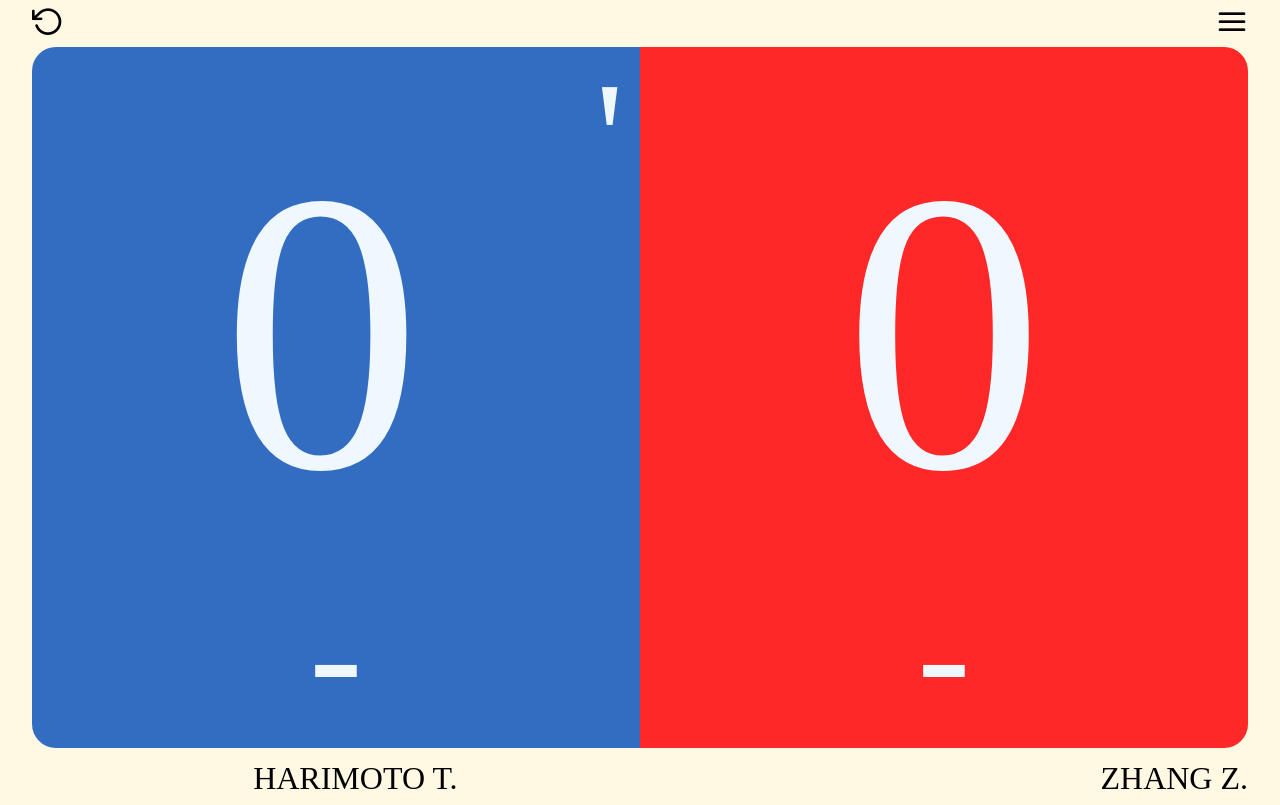
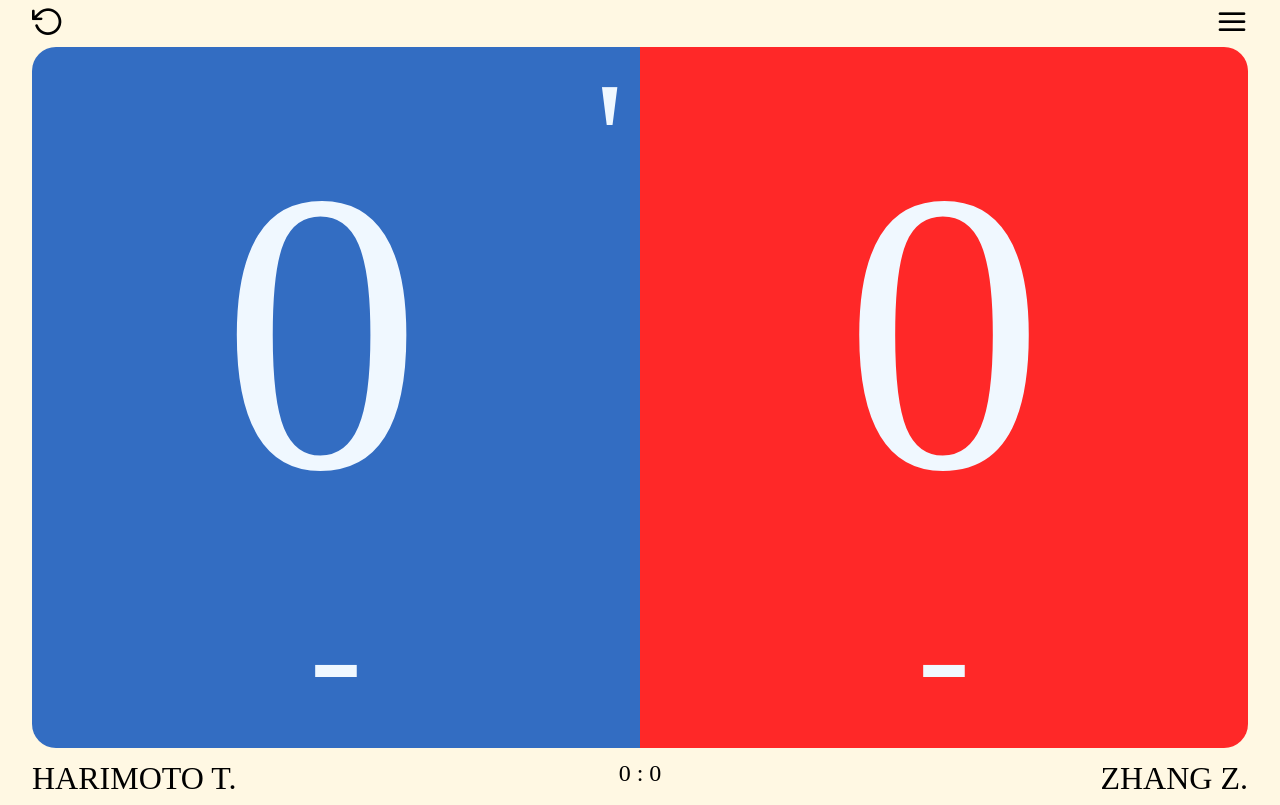
Before and after one commit to mayamalakova/score-counter, a Vue app: page / in a window 1280 px wide. Built offline with nearby package versions, Linux system fonts and the light colour scheme.

Commit message:
remove the next game and finish buttons for now

```diff
--- a/src/components/score-footer.vue
+++ b/src/components/score-footer.vue
@@ -8,7 +8,7 @@
       placeholder="Player name"
       @input="$emit('update:playerLeft', $event.target.value)">
 
-    <div v-if="!editMode" class="player-name">{{playerLeft}}</div>
+    <div v-if="!editMode" class="player-name left">{{playerLeft}}</div>
 
     <!--<a href="#" v-if="matchWinner" @click="finishMatch" >Finish match</a>-->
 
@@ -16,7 +16,10 @@
         <!--<span class="icon-chevron-right"> </span>-->
     <!--</a>-->
 
-    <div v-if="!gameWinner && !matchWinner" class="game-scores">
+    <div v-if="!matchWinner" class="game-scores">
+        {{this.gamesLeft}} : {{this.gamesRight}}
+    </div>
+    <div v-if="matchWinner" class="game-scores">
         <game-score v-for="item of gameScores" :game-score="item" v-bind:key="item"/>
     </div>
 
@@ -26,7 +29,7 @@
       placeholder="Player name"
       @input="$emit('update:playerRight', $event.target.value)">
 
-    <div v-if="!editMode" class="player-name">{{playerRight}}</div>
+    <div v-if="!editMode" class="player-name right">{{playerRight}}</div>
 </div>
 
 </template>
@@ -37,6 +40,16 @@ export default {
   components: {
     "game-score": gameScore
   },
-  props: ["playerLeft", "playerRight", "gameScores", "gameWinner", "matchWinner", "startGame", "finishMatch", "editMode"]
+  props: ["playerLeft", "playerRight", "gameScores", "gameWinner", "matchWinner", "startGame", "finishMatch", "editMode"],
+
+  computed: {
+      gamesLeft: function() {
+          return this.gameScores.filter(x => x.left > x.right).length;
+      },
+
+      gamesRight: function() {
+          return this.gameScores.filter(x => x.right > x.left).length;
+      },
+  }
 };
 </script>
```
